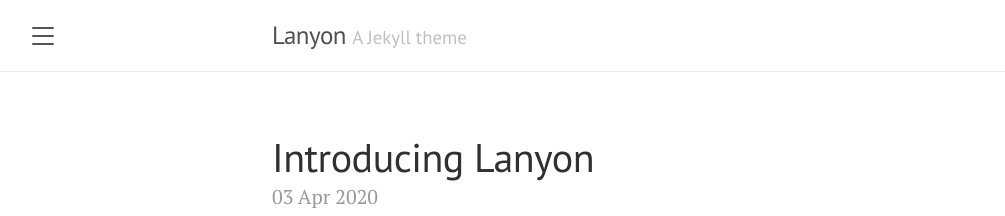
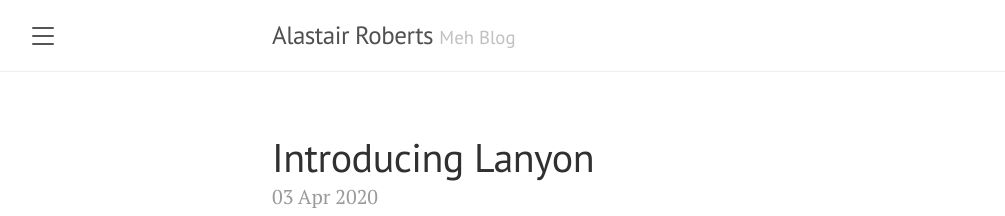
Before and after one commit to aliroberts/aliroberts.github.io, a Jekyll site: the page built from index.html, in a window 1280 px wide and 900 px high. Shown: the top 216 px of the window, without its empty margins (8-1013 px from the left). Built offline with Jekyll 4.4.1, drawn with Linux system fonts in a browser that asks for light colours; the list of posts is cut into pages by our own code.

Commit message:
Tweak _config

```diff
--- a/_config.yml
+++ b/_config.yml
@@ -1,6 +1,6 @@
 # Setup
-title: Lanyon
-tagline: 'A Jekyll theme'
+title: Alastair Roberts
+tagline: 'Meh Blog'
 description: 'A reserved <a href="https://jekyllrb.com" target="_blank">Jekyll</a> theme that places the utmost gravity on content with a hidden drawer. Made by <a href="https://twitter.com/mdo" target="_blank">@mdo</a>.'
 url: https://aliroberts.github.io
 baseurl: ''
@@ -11,7 +11,6 @@
 author:
   name: Alastair Roberts
   url: https://twitter.com/ARoberts9
-  email: ali.roberts3@gmail.com
 
 # Gems
 plugins:
```
